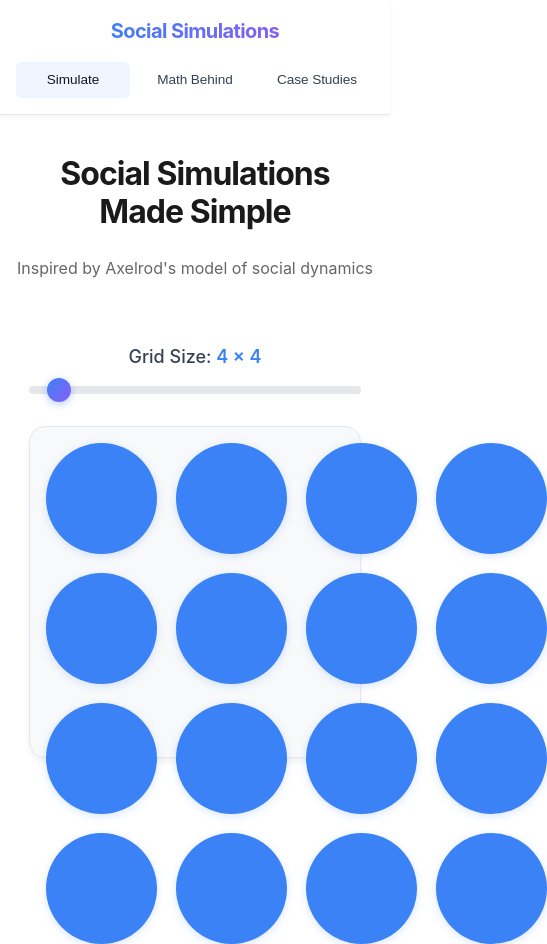
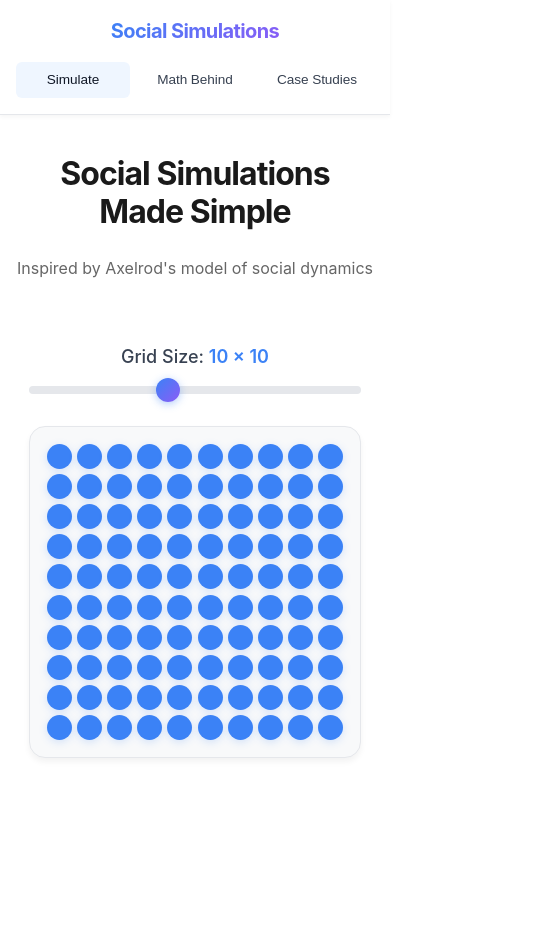
Before and after one commit to MartinZust123/social-simulations, a React (Vite) app: page / in a window 390 px wide. Shown: the whole page, 547 px wide, since content can reach past the window. After the commit the page ends 844 px from the top, so only its background shows below. Built offline with nearby package versions, Linux system fonts and the light colour scheme.

Commit message:
Mobile grid calcualtions fixed

```diff
--- a/src/App.css
+++ b/src/App.css
@@ -283,7 +283,6 @@
     max-width: 400px;
     max-height: 400px;
     padding: 1.5rem;
-    gap: 0.5rem;
   }
 }
 
@@ -297,6 +296,8 @@
   .grid-container {
     width: 85vw;
     height: 85vw;
+    max-width: 350px;
+    max-height: 350px;
     padding: 1rem;
   }
 }
--- a/src/App.jsx
+++ b/src/App.jsx
@@ -3,18 +3,32 @@ import './App.css'
 
 function App() {
   const [activeTab, setActiveTab] = useState('simulate');
-  const [gridSize, setGridSize] = useState(4);
+  const [gridSize, setGridSize] = useState(10);
 
   // Memoize all calculations to prevent partial renders
   const gridConfig = useMemo(() => {
     const nodes = Array.from({ length: gridSize * gridSize }, (_, i) => i);
 
-    // Calculate node size and gap dynamically
-    const containerSize = 600 - 96; // 600px - 3rem padding on both sides (3rem * 2 = 96px)
+    // Calculate based on viewport - desktop gets 600px, mobile gets smaller
+    const isMobile = window.innerWidth <= 640;
+    const isSmallMobile = window.innerWidth <= 400;
+
+    let baseContainerSize = 600;
+    let paddingTotal = 96; // 3rem * 2 = 96px
+
+    if (isSmallMobile) {
+      baseContainerSize = Math.min(window.innerWidth * 0.85, 350);
+      paddingTotal = 32; // 1rem * 2
+    } else if (isMobile) {
+      baseContainerSize = Math.min(window.innerWidth * 0.9, 400);
+      paddingTotal = 48; // 1.5rem * 2
+    }
+
+    const containerSize = baseContainerSize - paddingTotal;
 
     // Use 15% of available space per cell for gaps, rest for nodes
     const cellSize = containerSize / gridSize;
-    const gapSize = Math.max(8, Math.min(cellSize * 0.15, 24)); // Gap between 8px and 24px
+    const gapSize = Math.max(4, Math.min(cellSize * 0.15, 24)); // Gap between 4px and 24px
     const totalGapSpace = gapSize * (gridSize - 1);
     const availableSpace = containerSize - totalGapSpace;
     const nodeSize = Math.floor(availableSpace / gridSize);
```
